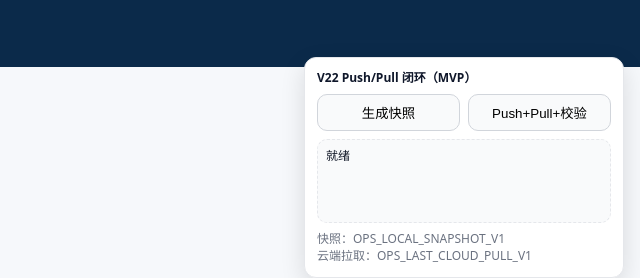
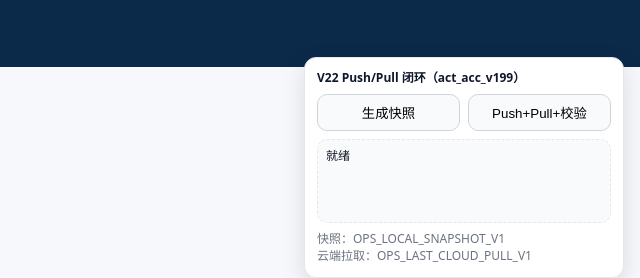
Before and after one commit to dalemy-1/baokemeng, a website: page admin.html in a window 1280 px wide. Shown: the part 506-784 px from the top of the page, 640-1280 px from the left. Drawn offline with Linux system fonts and the light colour scheme.

Commit message:
Update admin.html

```diff
--- a/admin.html
+++ b/admin.html
@@ -1955,6 +1955,6 @@ $('actSearch').value = '';
   else bootstrap();
 })();
 </script>
-<script src="./syncclient_v22_addon.js"></script>
+<script src="./syncclient_v22_addon_act_acc_v199.js?v=1"></script>
 </body>
 </html>
```
